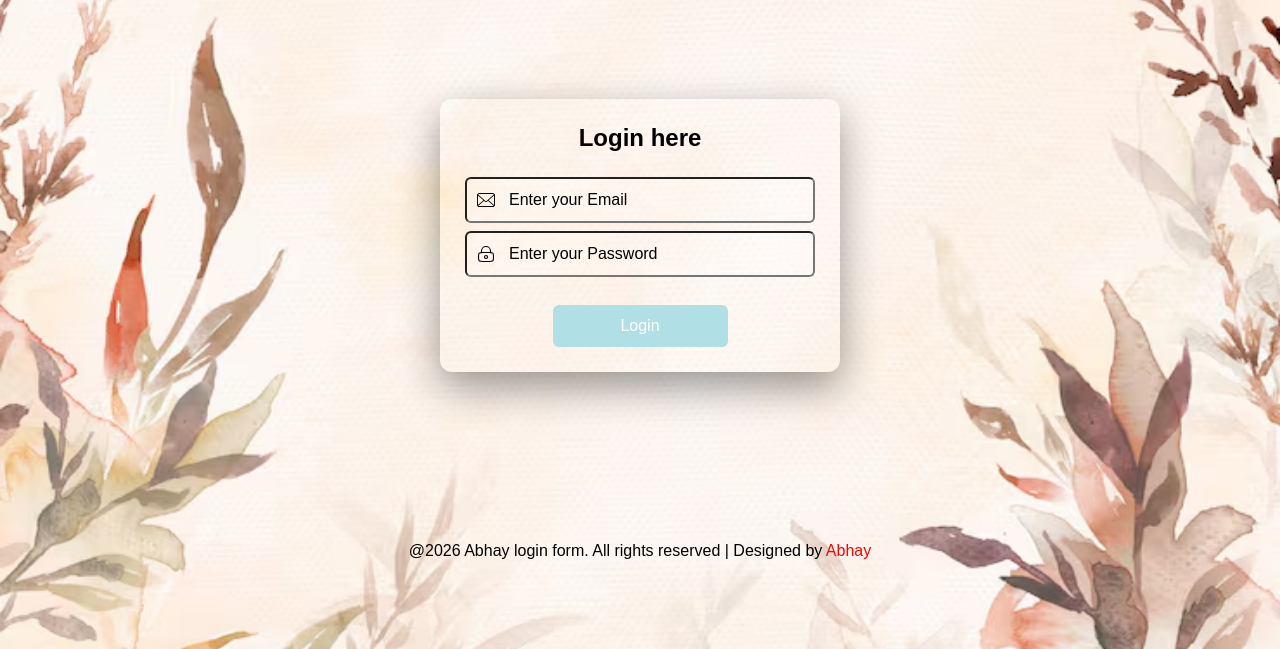
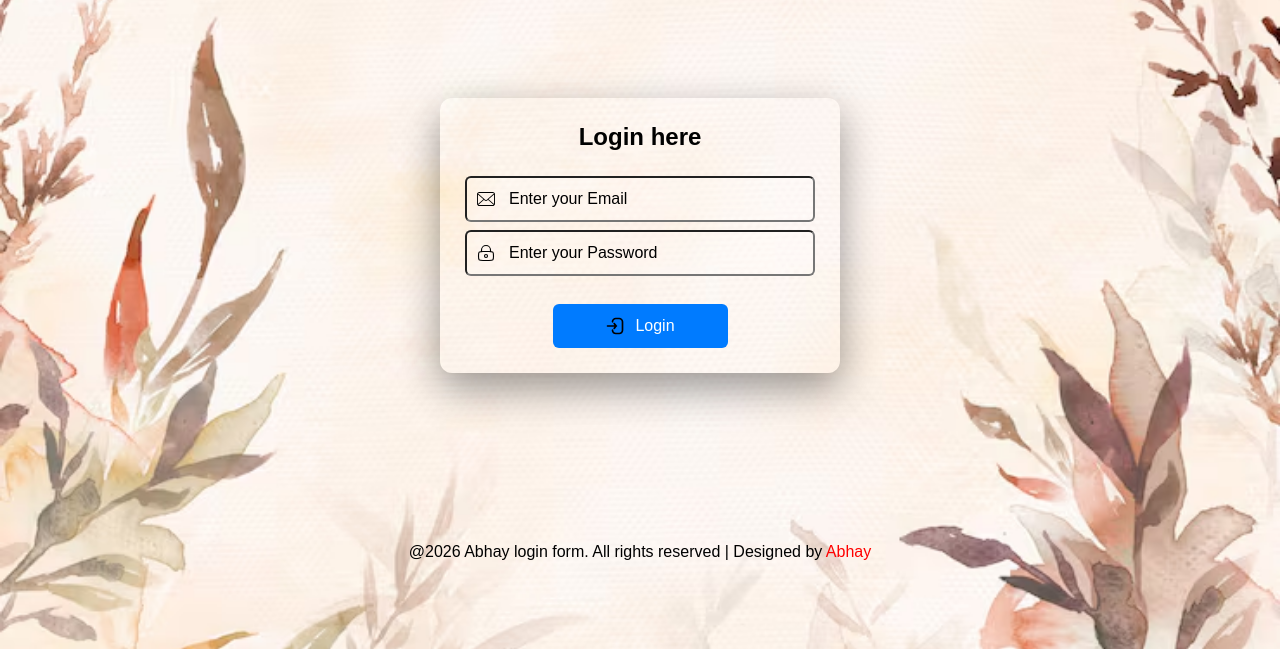
Before and after one commit to abhaysheladiya01/Loginform-hansdon, a plain HTML site: page index.html in a window 1280 px wide. Shown: the part 151-800 px from the top of the page. Drawn offline with Linux system fonts and the light colour scheme.

Commit message:
feat:image button

```diff
--- a/assets/style/styles.css
+++ b/assets/style/styles.css
@@ -91,18 +91,28 @@ h1.style-heading {
     width: 18px;
 }
 
-button {
+.image-button {
+  display: flex;
+  align-items: center;
+  justify-content: center;
+  gap: 10px;
   width: 50%;
   padding: 12px;
   font-size: 1rem;
-    background: powderblue;
+  background-color: #007bff;
   color: white;
   border: none;
   border-radius: 6px;
   cursor: pointer;
-    display: block;
   margin: 20px auto 0;
 }
+
+.image-button img {
+  width: 20px;
+  height: 20px;
+}
+
+
 
 button:hover {
     background: #357abd;
--- a/index.html
+++ b/index.html
@@ -29,7 +29,11 @@
           </div>
 
           <div class="form-group">
-            <img src="assets/icons/password.svg" class="icon" alt="Password Icon" />
+            <img
+              src="assets/icons/password.svg"
+              class="icon"
+              alt="Password Icon"
+            />
             <input
               type="password"
               name="password"
@@ -38,7 +42,10 @@
             />
           </div>
 
-          <button type="submit">Login</button>
+          <button type="submit" class="image-button">
+            <img src="assets/icons/login.svg" alt="Login Icon" />
+            Login
+          </button>
         </form>
       </div>
     </div>
```
Also changed, not shown: assets/icons/login.svg (added). Lines whose indentation alone changed are shown as unchanged.
